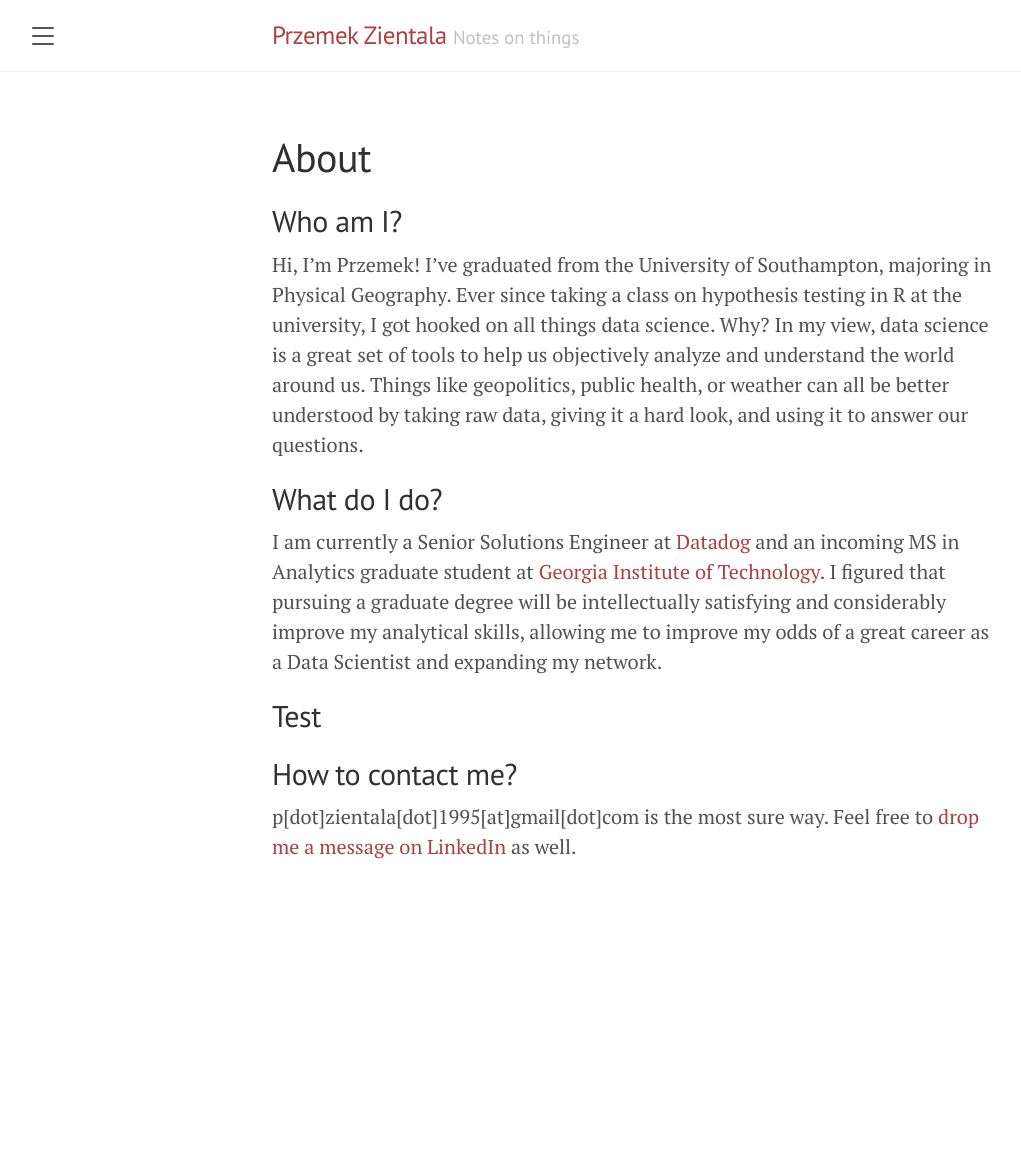
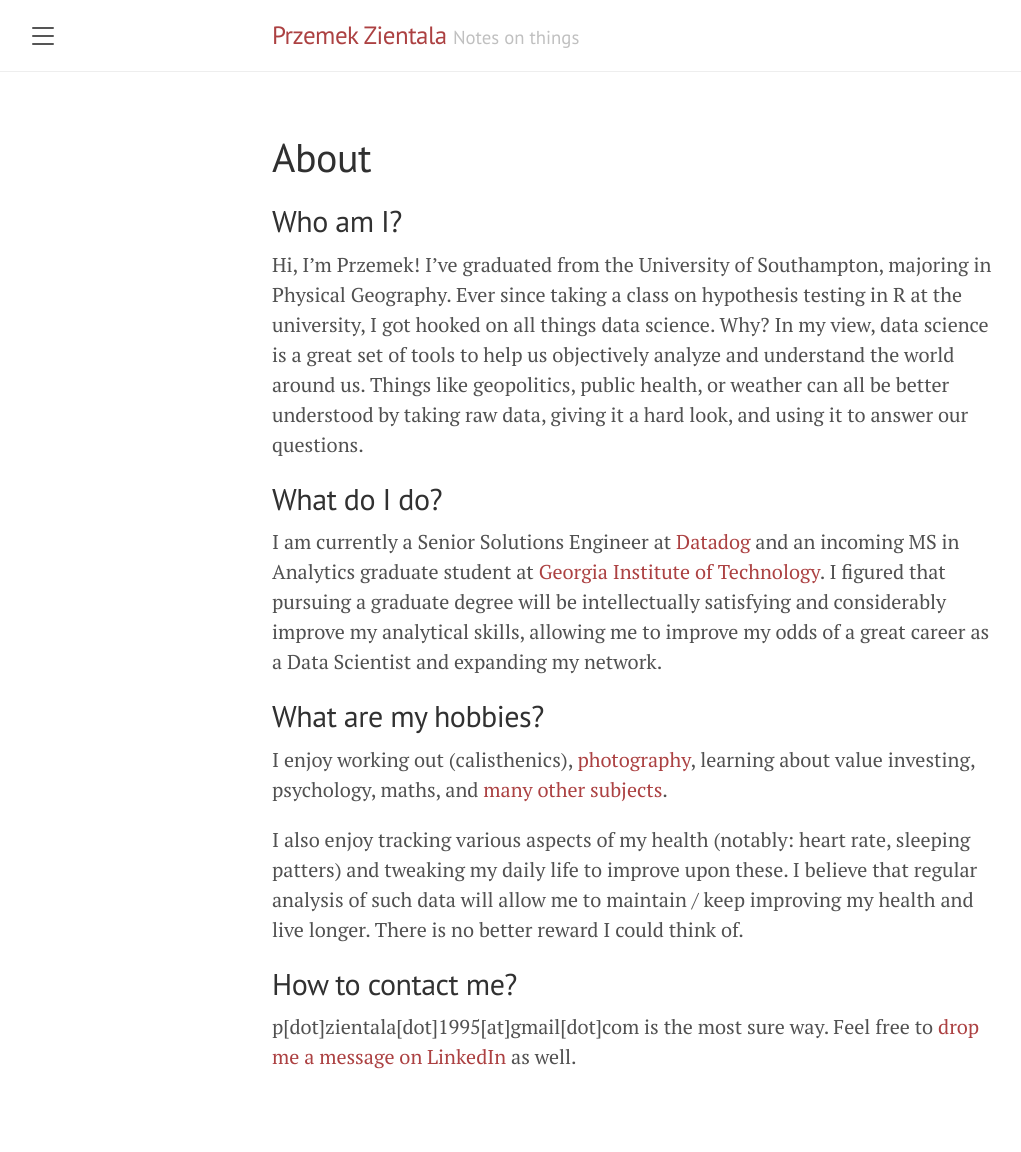
Before and after one commit to slazien/slazien.github.io, a Jekyll site: the page built from about.md, in a window 1280 px wide. Shown: the whole page, without its empty margins (8-1029 px from the left). Built offline with Jekyll 4.4.1, drawn with Linux system fonts in a browser that asks for light colours; before the commit the page ends 942 px from its top, so only the background shows below that.

Commit message:
updated about

```diff
--- a/about.md
+++ b/about.md
@@ -9,7 +9,10 @@ Hi, I'm Przemek! I've graduated from the University of Southampton, majoring in
 ## What do I do?
 I am currently a Senior Solutions Engineer at [Datadog](https://www.datadoghq.com/) and an incoming MS in Analytics graduate student at [Georgia Institute of Technology](https://www.analytics.gatech.edu/). I figured that pursuing a graduate degree will be intellectually satisfying and considerably improve my analytical skills, allowing me to improve my odds of a great career as a Data Scientist and expanding my network.
 
-## Test
+## What are my hobbies?
+I enjoy working out (calisthenics), [photography](https://www.instagram.com/slazien/), learning about value investing, psychology, maths, and [many other subjects](https://www.goodreads.com/user/show/66808788-slazien).
+
+I also enjoy tracking various aspects of my health (notably: heart rate, sleeping patters) and tweaking my daily life to improve upon these. I believe that regular analysis of such data will allow me to maintain / keep improving my health and live longer. There is no better reward I could think of.
 
 ## How to contact me?
 p[dot]zientala[dot]1995[at]gmail[dot]com is the most sure way. Feel free to [drop me a message on LinkedIn](https://www.linkedin.com/in/pzientala/) as well.
```
